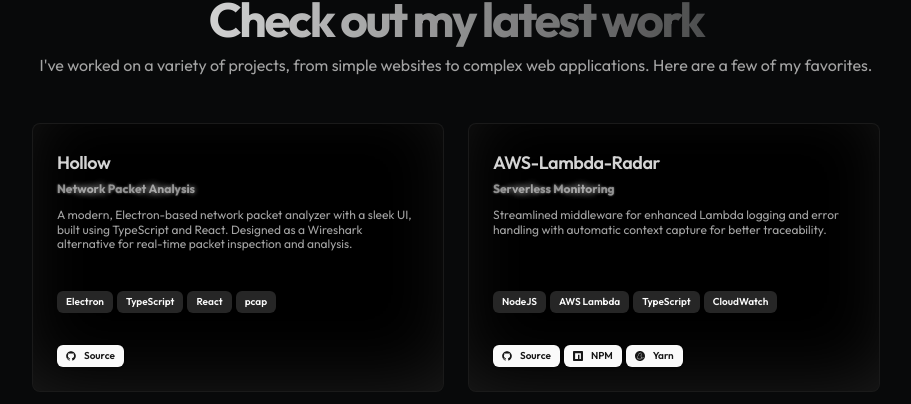
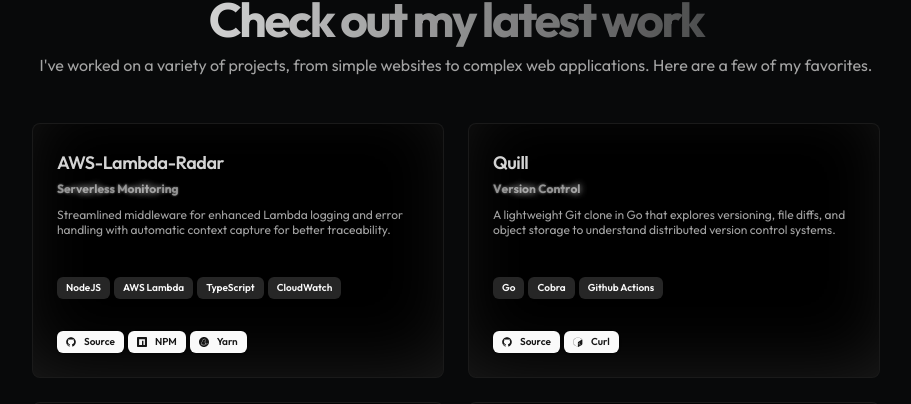
Before and after one commit to tejastn10/nimbus, a Next.js app: page / in a window 1280 px wide. Shown: the part 965-1369 px from the top of the page, without its empty margins (184-1095 px from the left). Built offline with nearby package versions, Linux system fonts and the light colour scheme.

Commit message:
feat: remove 'Hollow' project entry from resume data

```diff
--- a/src/data/resume.ts
+++ b/src/data/resume.ts
@@ -196,23 +196,6 @@
 	],
 
 	projects: [
-		{
-			title: "Hollow",
-			href: "https://github.com/tejastn10/hollow",
-			purpose: "Network Packet Analysis",
-			featured: true,
-			isTemplate: false,
-			description:
-				"A modern, Electron-based network packet analyzer with a sleek UI, built using TypeScript and React. Designed as a Wireshark alternative for real-time packet inspection and analysis.",
-			technologies: ["Electron", "TypeScript", "React", "pcap"],
-			links: [
-				{
-					type: "Source",
-					href: "https://github.com/tejastn10/hollow",
-					icon: Icons.github(),
-				},
-			],
-		},
 		{
 			title: "Srotas",
 			href: "https://github.com/tejastn10/srotas",
```
